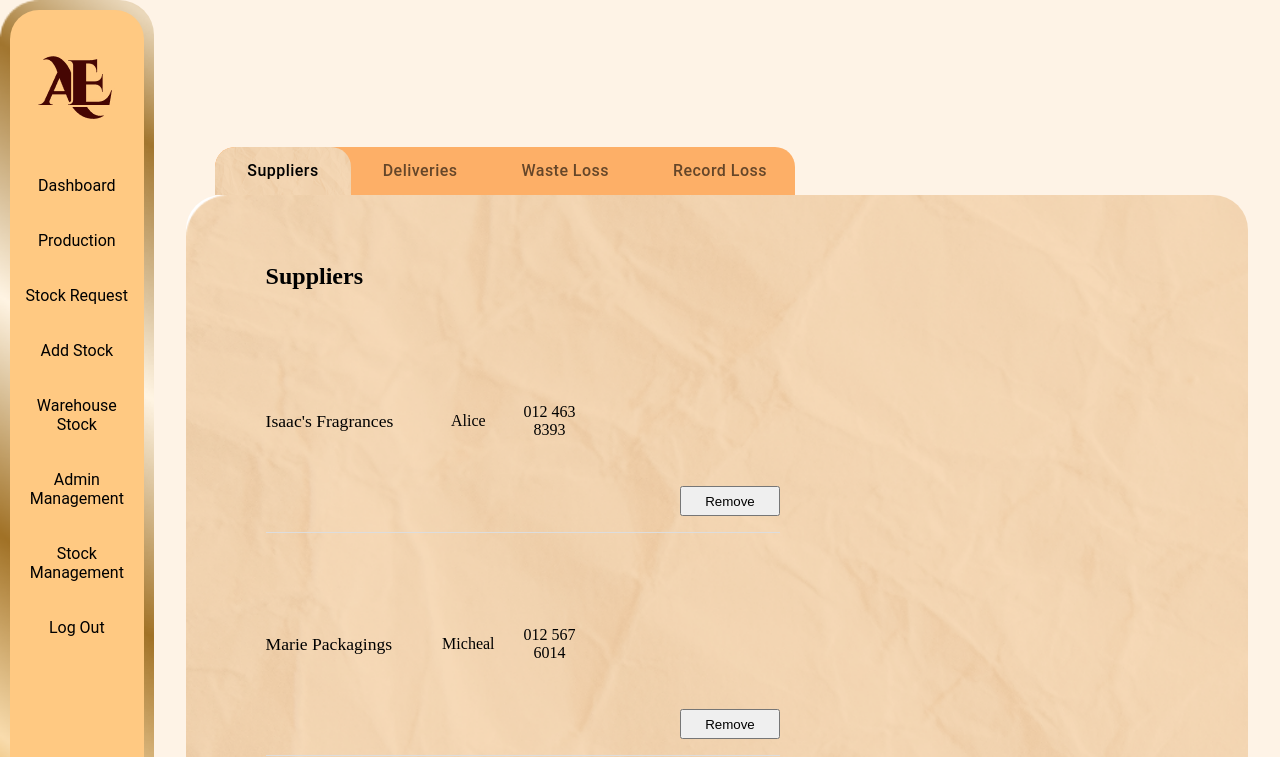
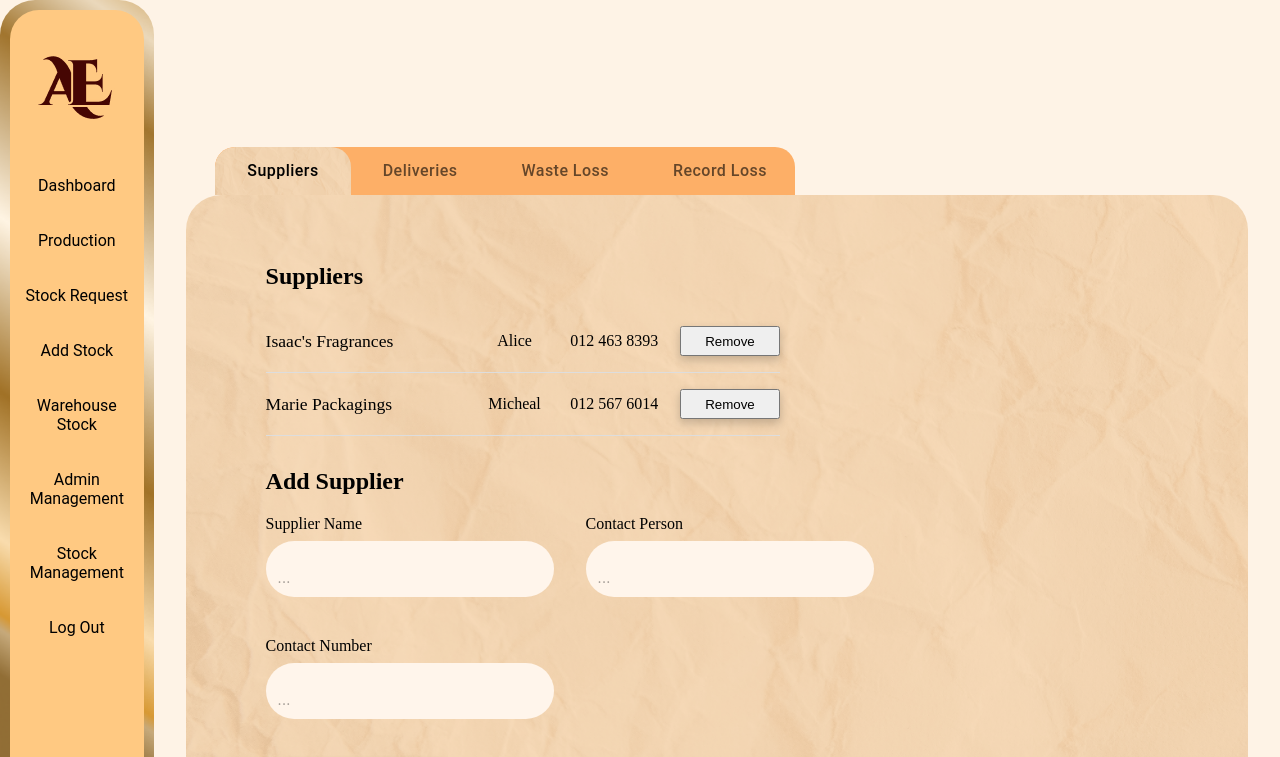
Before and after one commit to Tsebo200/Aureum-Elegance-Frontend, a React (Vite) app in the folder client/: page /stock-management in a window 1280 px wide. Shown: the top 757 px of the page. Built offline with nearby package versions, Linux system fonts and the light colour scheme.

Commit message:
Fix(Style): Fixing Styling Merge
Fixing styling as when I merge there was conflict of brackets and some classes were nested

```diff
--- a/client/src/ui/Pages/Suppliers/Suppliers.module.scss
+++ b/client/src/ui/Pages/Suppliers/Suppliers.module.scss
@@ -189,6 +189,13 @@ hr {
   margin-left: 1rem;
   width: 100px !important;
   height: 30px !important;
+  box-shadow: 0 4px 10px rgba(0, 0, 0, 0.2);
+  transition: background-color 0.3s ease, box-shadow 0.3s ease;
+  &:hover {
+  box-shadow: 0 6px 14px rgba(0, 0, 0, 0.3);
+
+  }
+}
 
 .mainContainer{
   width: 100%;
@@ -332,21 +339,12 @@ hr {
   font-family: Roboto, sans-serif !important;
   border: none !important;
   cursor: pointer !important;
-
-  &:hover {
-  box-shadow: 0 6px 14px rgba(0, 0, 0, 0.3);
-
-  }
-  box-shadow: 0 4px 10px rgba(0, 0, 0, 0.2);
-  transition: background-color 0.3s ease, box-shadow 0.3s ease;
-}
-
   margin-left: 90px !important;
   margin-top: 160px;
   float: left;
+}
 
   .recordBtnText{
     font-family: RobotoRegular;
     margin-top: 15px;
   }
-}
```
